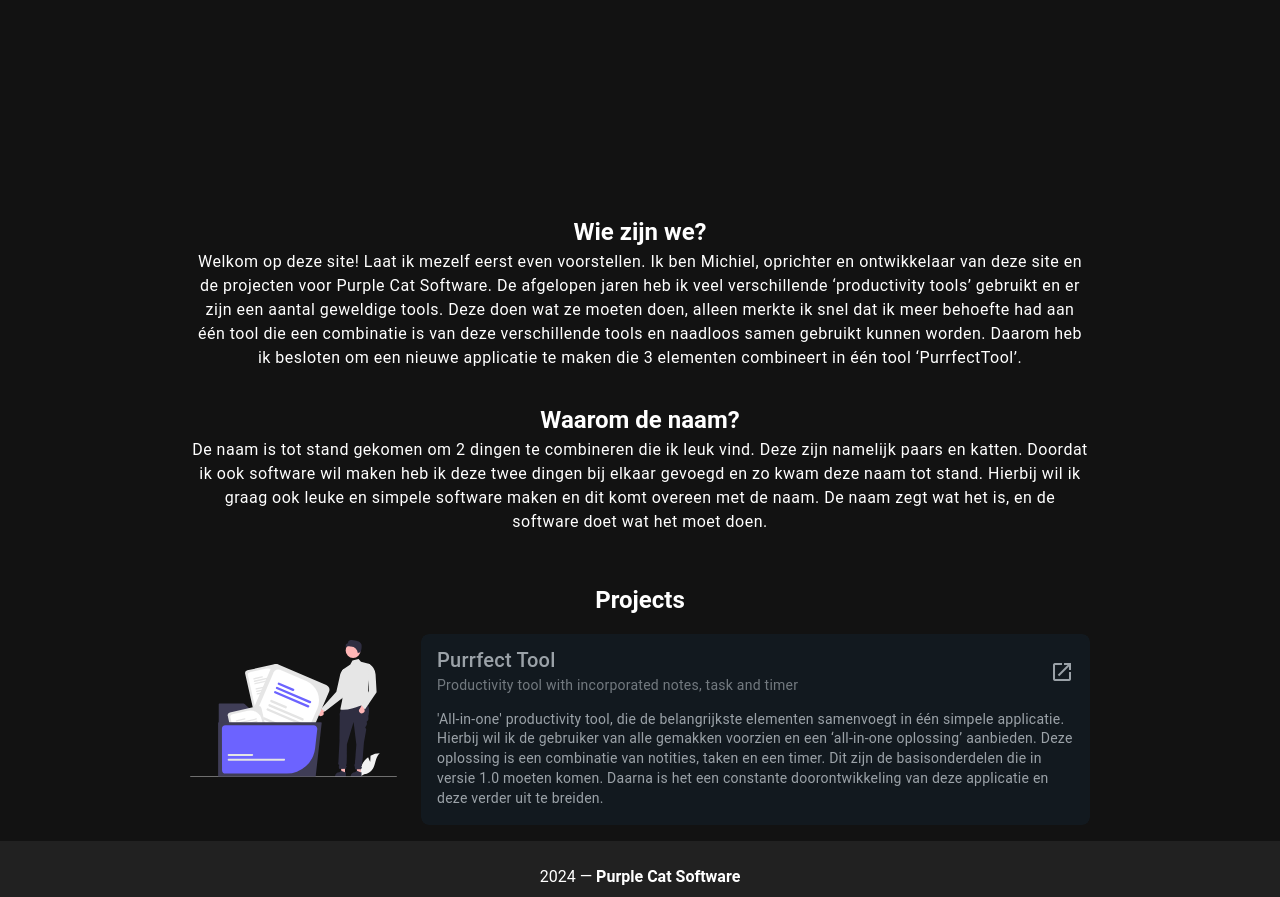
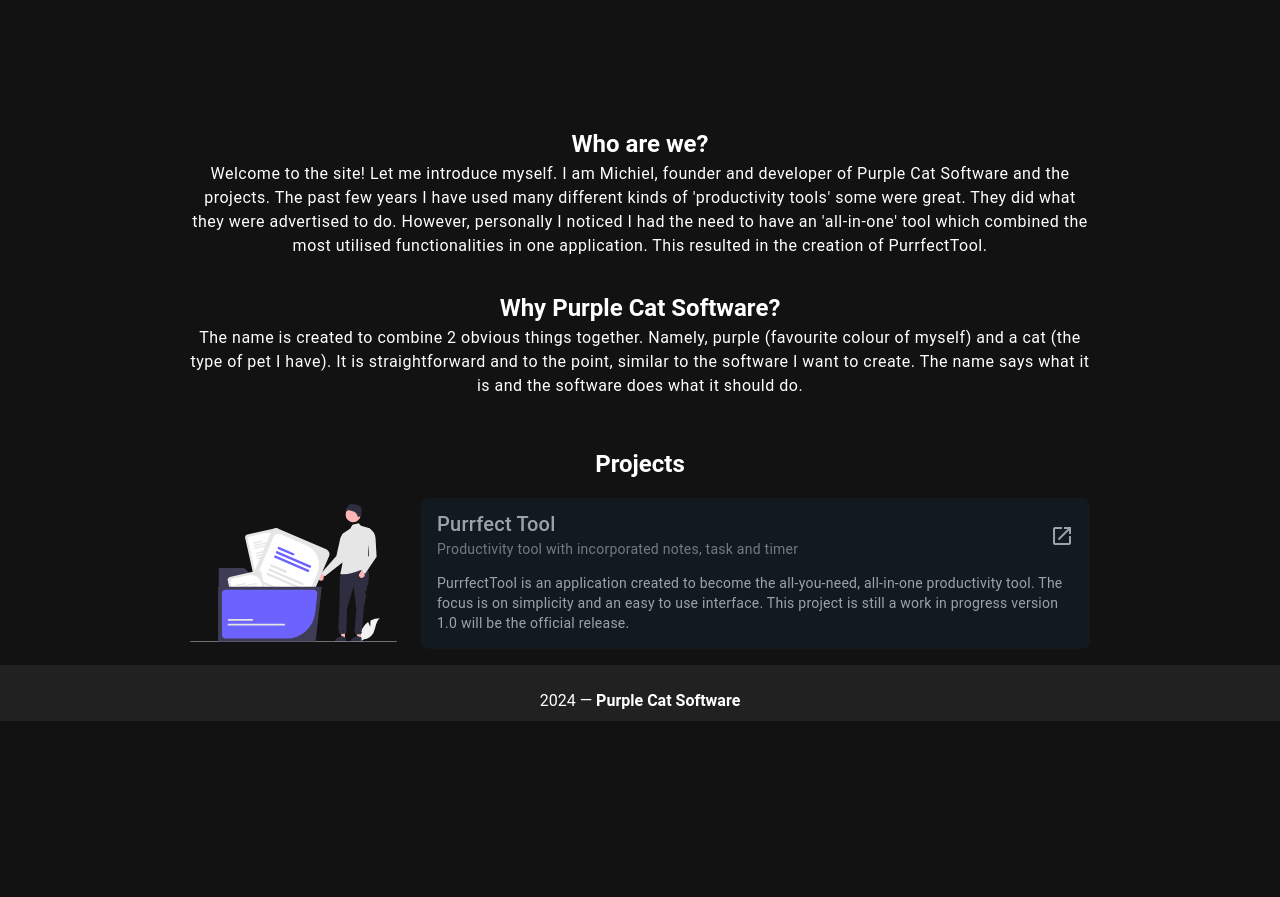
Before and after one commit to Purple-Cat-Software/website, a Vue app: page / in a window 1280 px wide. Shown: the part 900-1797 px from the top of the page. After the commit the page ends 1621 px from the top, so only its background shows below. Built offline with nearby package versions, Linux system fonts and the light colour scheme.

Commit message:
#0 - added english translations + link to PurrfectTool

```diff
--- a/src/components/AboutUs.vue
+++ b/src/components/AboutUs.vue
@@ -1,29 +1,26 @@
 <template>
   <h2 class="text-center">
-    Wie zijn we?
+    Who are we?
   </h2>
   <div
     class="text-center text-body-1"
   >
-    Welkom op deze site! Laat ik mezelf eerst even voorstellen. Ik ben Michiel, oprichter en ontwikkelaar van deze site
-    en de projecten voor Purple Cat Software. De afgelopen jaren heb ik veel verschillende ‘productivity tools’
-    gebruikt en er zijn een aantal geweldige tools. Deze doen wat ze moeten doen, alleen merkte ik snel dat ik meer
-    behoefte had aan één tool die een combinatie is van deze verschillende tools en naadloos samen gebruikt kunnen
-    worden. Daarom heb ik besloten om een nieuwe applicatie te maken die 3 elementen combineert in één tool
-    ‘PurrfectTool’.
+    Welcome to the site! Let me introduce myself. I am Michiel, founder and developer of Purple Cat Software and the
+    projects. The past few years I have used many different kinds of 'productivity tools' some were great. They did what
+    they were advertised to do. However, personally I noticed I had the need to have an 'all-in-one' tool which combined
+    the most utilised functionalities in one application. This resulted in the creation of PurrfectTool.
   </div>
 
   <div class="py-4"/>
 
   <h2 class="text-center">
-    Waarom de naam?
+    Why Purple Cat Software?
   </h2>
   <div
     class="text-center text-body-1"
   >
-    De naam is tot stand gekomen om 2 dingen te combineren die ik leuk vind. Deze zijn namelijk paars en katten. Doordat
-    ik ook software wil maken heb ik deze twee dingen bij elkaar gevoegd en zo kwam deze naam tot stand.
-    Hierbij wil ik graag ook leuke en simpele software maken en dit komt overeen met de naam. De naam zegt wat het is,
-    en de software doet wat het moet doen.
+    The name is created to combine 2 obvious things together. Namely, purple (favourite colour of myself) and a cat (the
+    type of pet I have). It is straightforward and to the point, similar to the software I want to create. The name says
+    what it is and the software does what it should do.
   </div>
 </template>
--- a/src/components/Projects.vue
+++ b/src/components/Projects.vue
@@ -5,15 +5,11 @@ const projects: Project[] = [
   {
     name: "Purrfect Tool",
     subtitle: "Productivity tool with incorporated notes, task and timer",
-    description: "'All-in-one' productivity tool, die de belangrijkste elementen samenvoegt in één simpele applicatie. Hierbij wil ik de gebruiker van alle gemakken voorzien en een ‘all-in-one oplossing’ aanbieden. Deze oplossing is een combinatie van notities, taken en een timer. Dit zijn de basisonderdelen die in versie 1.0 moeten komen. Daarna is het een constante doorontwikkeling van deze applicatie en deze verder uit te breiden.",
-    linkUrl: "https://google.com"
+    description: "PurrfectTool is an application created to become the all-you-need, all-in-one productivity tool. The focus is on simplicity and an easy to use interface. This project is still a work in progress version 1.0 will be the official release.",
+    linkUrl: "https://purrfecttool-dev.web.app/"
   }
 ];
 
-const underConstruction = () => {
-  alert('Link to the application is unavailable. Due to the fact we are still developing this application.\n' +
-    'The goal is to release the application during the end of the summer.')
-}
 </script>
 
 <template>
@@ -33,7 +29,7 @@ const underConstruction = () => {
     </v-col>
     <v-col cols="9">
       <v-card
-        @click="underConstruction"
+        :href="project.linkUrl"
         append-icon="mdi-open-in-new"
         color="surface-variant"
         variant="text"
```
Also changed, not shown: src/pages/index.vue (+4 -4 lines).
